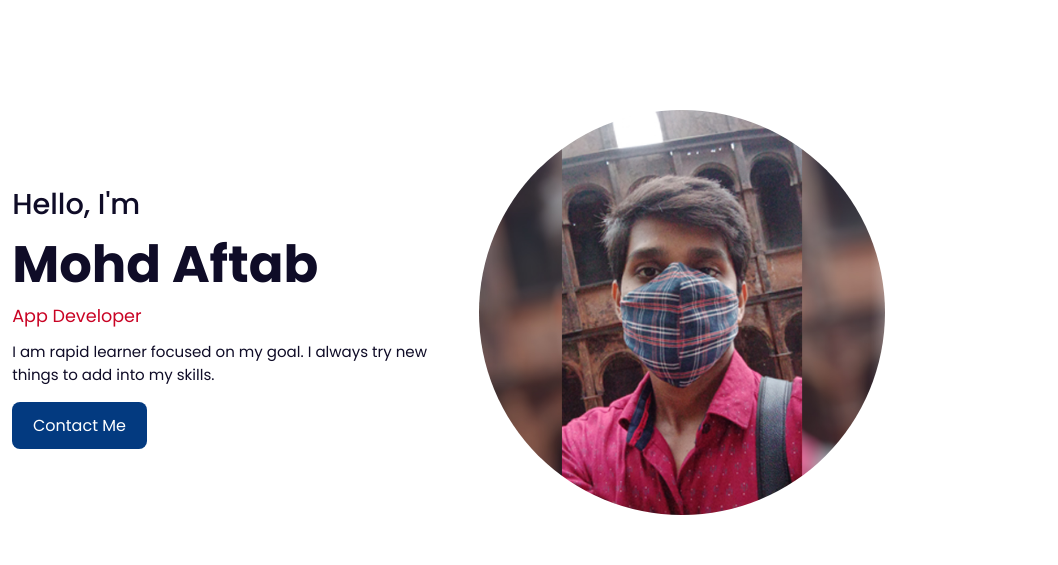
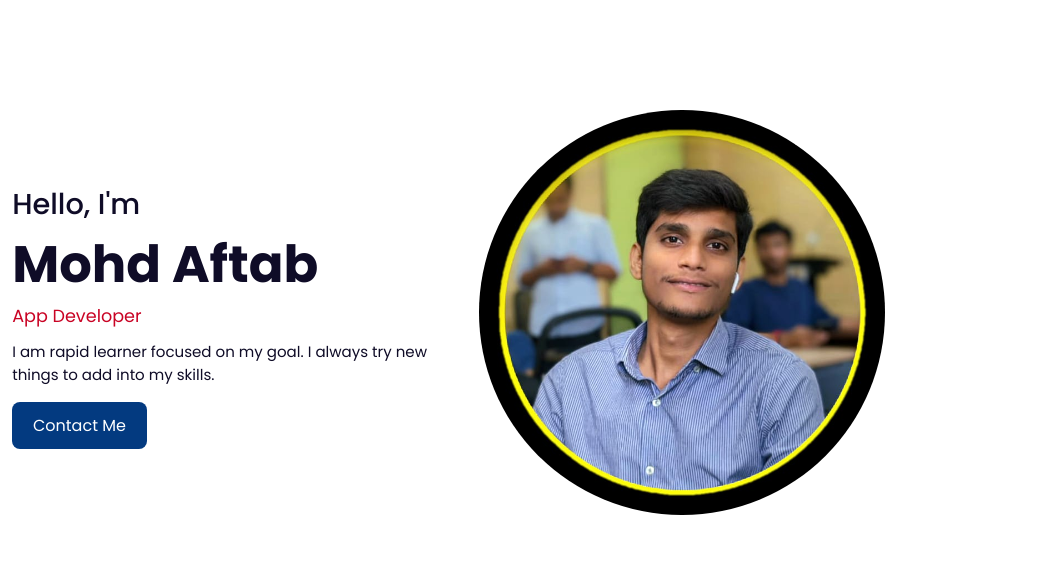
Before and after one commit to devaftab/maweb, a plain HTML site: page index.html in a window 1280 px wide. Shown: the part 84-649 px from the top of the page, 222-1280 px from the left. Drawn offline with nearby package versions, Linux system fonts and the light colour scheme.

Commit message:
Update index.html pic update

```diff
--- a/index.html
+++ b/index.html
@@ -40,7 +40,7 @@
         <a href="https://www.behance.net/mohdaftab9" target="_blank"><i class="bx bxl-behance"></i></a>
       </div>
       <div class="home-img">
-        <img src="./img/aftab_home.jpg" alt="Profile Image" />
+        <img src="./img/profile_img.jpg" alt="Profile Image" />
       </div>
       <div class="home-text">
         <span>Hello, I'm</span>
```
